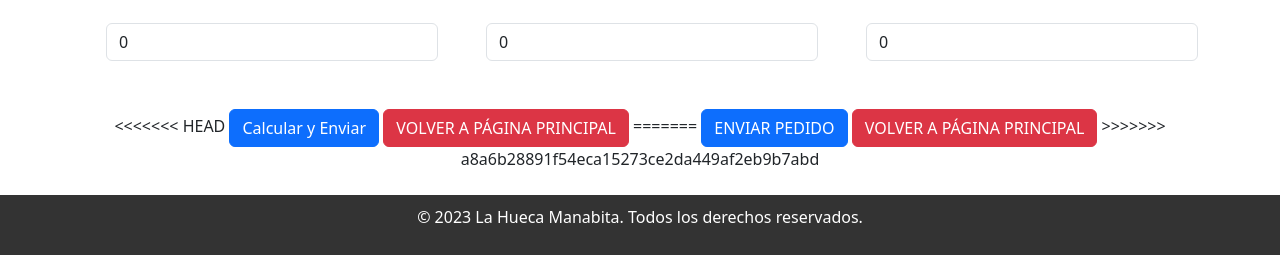
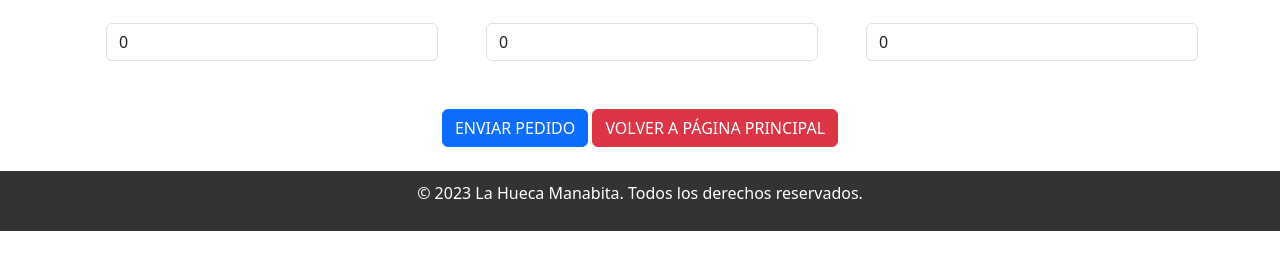
Before and after one commit to BryanCruz94/ASWproyectoU1, a PHP site: page /costa/tienda1.php in a window 1280 px wide. Shown: the part 619-874 px from the top of the page. After the commit the page ends 850 px from the top, so only its background shows below. Run offline with PHP 8.4, Linux system fonts and the light colour scheme.

Commit message:
finalCostaPedidos

```diff
--- a/costa/confirmacion.php
+++ b/costa/confirmacion.php
@@ -41,8 +41,7 @@
             $platos = $_POST["platos"];
             $cantidades = $_POST["cantidades"];
 
-            print_r($platos);
-            print_r($cantidades);
+
 
             echo "<h5>Nombre del Cliente: $nombre</h5>";
             echo "<h6>Teléfono de Contacto: $telefono</h6>";
--- a/costa/tienda1.php
+++ b/costa/tienda1.php
@@ -34,7 +34,7 @@
             width: 120px;
             height: 100px;
             display: block;
-            padding: 5px ;
+            padding: 5px;
             margin: 0 auto;
             margin-top: 10px;
         }
@@ -119,7 +119,8 @@
                     <div class="form-check mb-2">
                         <input type="checkbox" name="platos[]" value="Encocado" class="form-check-input">
                         <label class="form-check-label">Encocado - $5</label>
-                        <img src="https://www.bonella.com.ec/-/media/Project/Upfield/Brands/Rama/Rama-EC/Assets/Recipes/sync-img/1affceb4-de02-43ee-b315-afbd48b12f31.jpg?rev=ceefa8a393e0460c894cc7233897cd2f&w=900" alt="Encocado" class="plato-img">
+                        <img src="https://www.bonella.com.ec/-/media/Project/Upfield/Brands/Rama/Rama-EC/Assets/Recipes/sync-img/1affceb4-de02-43ee-b315-afbd48b12f31.jpg?rev=ceefa8a393e0460c894cc7233897cd2f&w=900"
+                            alt="Encocado" class="plato-img">
                         <br>
                         <input type="number" name="cantidades[0]" min="0" value="0" class="form-control">
                         <br>
@@ -129,7 +130,8 @@
                     <div class="form-check mb-2">
                         <input type="checkbox" name="platos[]" value="Encebollado" class="form-check-input">
                         <label class="form-check-label">Encebollado - $3</label>
-                        <img src="https://cloudfront-us-east-1.images.arcpublishing.com/eluniverso/ZAMW26AIKRCHJDWYXFEMQGX4KU.jpg" alt="Encebollado" class="plato-img">
+                        <img src="https://cloudfront-us-east-1.images.arcpublishing.com/eluniverso/ZAMW26AIKRCHJDWYXFEMQGX4KU.jpg"
+                            alt="Encebollado" class="plato-img">
                         <br>
                         <input type="number" name="cantidades[1]" min="0" value="0" class="form-control">
                         <br>
@@ -139,7 +141,8 @@
                     <div class="form-check mb-2">
                         <input type="checkbox" name="platos[]" value="Parrillada" class="form-check-input">
                         <label class="form-check-label">Parrillada - $12</label>
-                        <img src="https://www.cocinavital.mx/wp-content/uploads/2023/03/parrillada-de-mariscos-todo-lo-que-necesitas.jpg" alt="Parrillada" class="plato-img">
+                        <img src="https://www.cocinavital.mx/wp-content/uploads/2023/03/parrillada-de-mariscos-todo-lo-que-necesitas.jpg"
+                            alt="Parrillada" class="plato-img">
                         <br>
                         <input type="number" name="cantidades[2]" min="0" value="0" class="form-control">
                         <br>
@@ -149,7 +152,8 @@
                     <div class="form-check mb-2">
                         <input type="checkbox" name="platos[]" value="Tigrillo" class="form-check-input">
                         <label class="form-check-label">Tigrillo - $4</label>
-                        <img src="https://www.bonella.com.ec/-/media/Project/Upfield/Brands/Rama/Rama-EC/Assets/Recipes/sync-img/aee6aa7f-26b7-4327-b78b-051d06a86f51.jpg?rev=a5e10720d9dc445e89d96b438da6eb0a&w=900" alt="Tigrillo" class="plato-img">
+                        <img src="https://www.bonella.com.ec/-/media/Project/Upfield/Brands/Rama/Rama-EC/Assets/Recipes/sync-img/aee6aa7f-26b7-4327-b78b-051d06a86f51.jpg?rev=a5e10720d9dc445e89d96b438da6eb0a&w=900"
+                            alt="Tigrillo" class="plato-img">
                         <br>
                         <input type="number" name="cantidades[3]" min="0" value="0" class="form-control">
                     </div>
@@ -167,7 +171,8 @@
                     <div class="form-check mb-2">
                         <input type="checkbox" name="platos[]" value="Cangrejada" class="form-check-input">
                         <label class="form-check-label">Cangrejada - $5.5</label>
-                        <img src="https://media-cdn.tripadvisor.com/media/photo-s/18/e7/73/51/la-cangrejada-ceviche.jpg" alt="Cangrejada" class="plato-img">
+                        <img src="https://media-cdn.tripadvisor.com/media/photo-s/18/e7/73/51/la-cangrejada-ceviche.jpg"
+                            alt="Cangrejada" class="plato-img">
                         <br>
                         <input type="number" name="cantidades[5]" min="0" value="0" class="form-control">
                     </div>
@@ -175,14 +180,8 @@
             </div>
             <br>
             <div class="text-center mt-3" style="">
-<<<<<<< HEAD
-                <button type="submit" class="btn btn-primary">Calcular y Enviar</button>
-                <a href='costa.php' class='btn btn-danger'>VOLVER A PÁGINA PRINCIPAL</a>
-
-=======
                 <button type="submit" class="btn btn-primary">ENVIAR PEDIDO</button>
                 <a href='../costa.php' class='btn btn-danger'>VOLVER A PÁGINA PRINCIPAL</a>
->>>>>>> a8a6b28891f54eca15273ce2da449af2eb9b7abd
             </div>
             <br>
         </form>
```
Also changed, not shown: costa/pedidos.txt (+9 -0 lines). Lines whose indentation alone changed are shown as unchanged.
